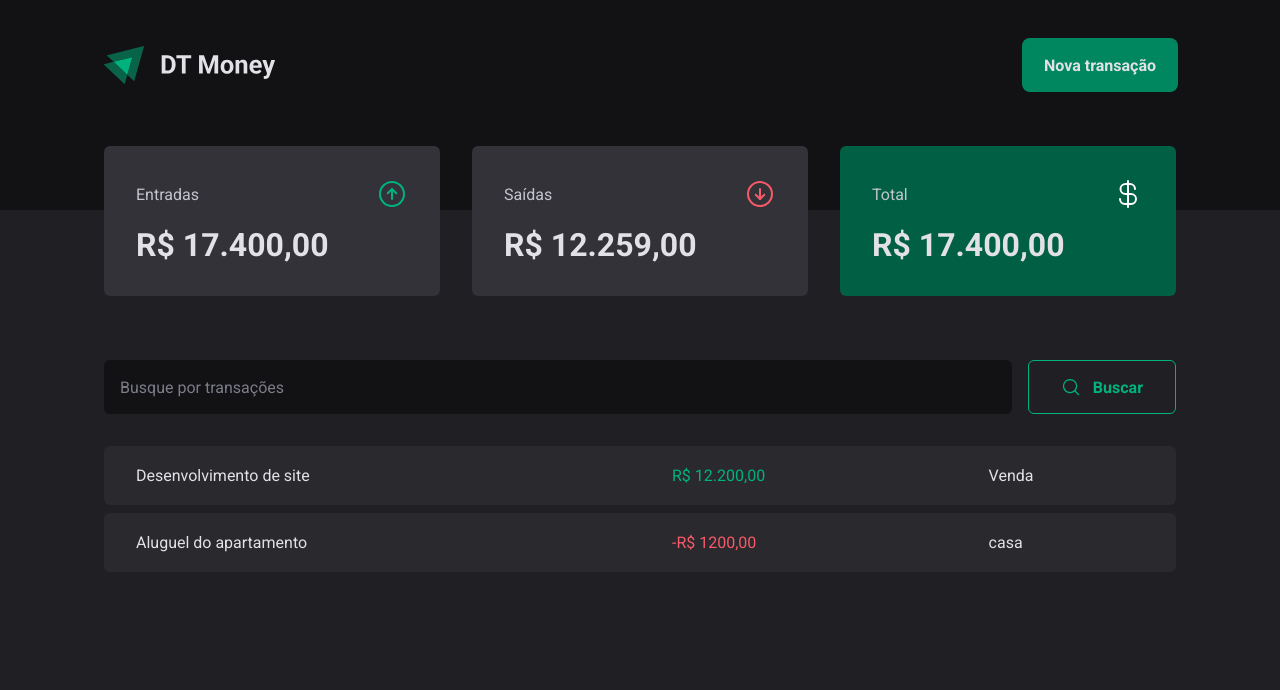
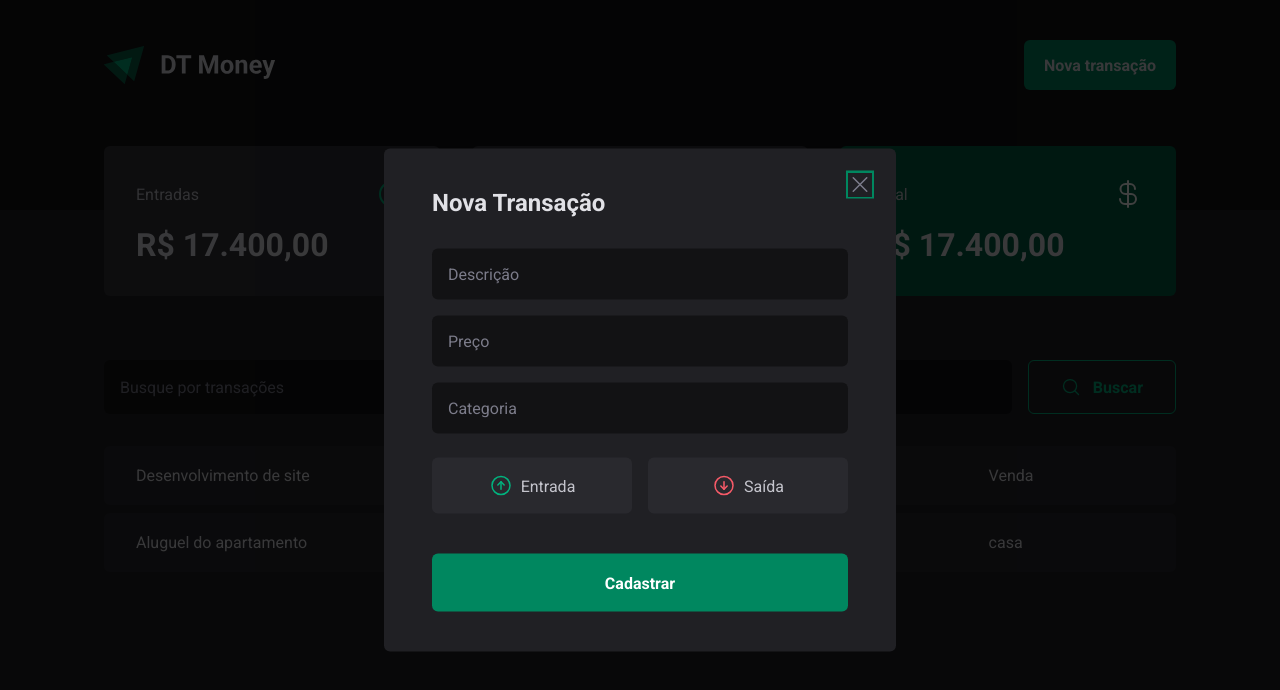
Before and after one commit to jose-xavier/dt-money, a React (Vite) app: page / in a window 1280 px wide. Both pictures are taken after a click on the button "Nova transação". Shown: the top 690 px of the page. Built offline with nearby package versions, Linux system fonts and the light colour scheme.

Commit message:
create NewTransactionModal

```diff
--- a/package.json
+++ b/package.json
@@ -9,6 +9,8 @@
     "preview": "vite preview"
   },
   "dependencies": {
+    "@radix-ui/react-dialog": "^1.0.2",
+    "@radix-ui/react-radio-group": "^1.1.1",
     "phosphor-react": "^1.4.1",
     "react": "^18.2.0",
     "react-dom": "^18.2.0",
--- a/src/components/Header/index.tsx
+++ b/src/components/Header/index.tsx
@@ -1,12 +1,21 @@
 import { HeaderContainer, HeaderContent, NewTransitionButton } from './styles'
+import * as Dialog from '@radix-ui/react-dialog'
 import logoImg from '../../assets/logo.svg'
+import { NewTransactionModal } from '../NewTransactionModal'
 
 export function Header() {
   return (
     <HeaderContainer>
       <HeaderContent>
         <img src={logoImg} alt="" />
-        <NewTransitionButton>Nova transação</NewTransitionButton>
+
+        <Dialog.Root>
+          <Dialog.Trigger asChild>
+            <NewTransitionButton>Nova transação</NewTransitionButton>
+          </Dialog.Trigger>
+
+          <NewTransactionModal />
+        </Dialog.Root>
       </HeaderContent>
     </HeaderContainer>
   )
--- /dev/null
+++ b/src/components/NewTransactionModal/index.tsx
@@ -0,0 +1,45 @@
+import * as Dialog from '@radix-ui/react-dialog'
+
+import {
+  CloseButton,
+  Content,
+  Overlay,
+  TransactionType,
+  TransactionTypeButton,
+} from './styles'
+import { X, ArrowCircleUp, ArrowCircleDown } from 'phosphor-react'
+
+export function NewTransactionModal() {
+  return (
+    <Dialog.Portal>
+      <Overlay />
+
+      <Content>
+        <Dialog.Title>Nova Transação</Dialog.Title>
+
+        <CloseButton>
+          <X size={24} />
+        </CloseButton>
+
+        <form>
+          <input type="text" placeholder="Descrição" required />
+          <input type="number" placeholder="Preço" required />
+          <input type="text" placeholder="Categoria" required />
+
+          <TransactionType>
+            <TransactionTypeButton variant="income" value="income">
+              <ArrowCircleUp size={24} />
+              Entrada
+            </TransactionTypeButton>
+            <TransactionTypeButton variant="outcome" value="outcome">
+              <ArrowCircleDown size={24} />
+              Saída
+            </TransactionTypeButton>
+          </TransactionType>
+
+          <button type="submit">Cadastrar</button>
+        </form>
+      </Content>
+    </Dialog.Portal>
+  )
+}
--- /dev/null
+++ b/src/components/NewTransactionModal/styles.ts
@@ -0,0 +1,126 @@
+import * as Dialog from '@radix-ui/react-dialog'
+import * as RadioGroup from '@radix-ui/react-radio-group'
+import styled from 'styled-components'
+
+export const Overlay = styled(Dialog.Overlay)`
+  position: fixed;
+  width: 100vw;
+  height: 100vh;
+  inset: 0;
+  background-color: rgba(0, 0, 0, 0.75);
+`
+
+export const Content = styled(Dialog.Content)`
+  min-width: 32rem;
+  background: ${(props) => props.theme['gray-800']};
+  padding: 2.5rem 3rem;
+  border-radius: 6px;
+
+  position: fixed;
+  top: 50%;
+  left: 50%;
+  transform: translate(-50%, -50%);
+
+  form {
+    margin-top: 2rem;
+
+    display: flex;
+    flex-direction: column;
+    gap: 1rem;
+
+    input {
+      padding: 1rem;
+      background: ${(props) => props.theme['gray-900']};
+      color: ${(props) => props.theme['gray-300']};
+      border: 0;
+      border-radius: 6px;
+
+      &::placeholder {
+        color: ${(props) => props.theme['gray-500']};
+      }
+    }
+
+    button[type='submit'] {
+      height: 58px;
+      background: ${(props) => props.theme['green-500']};
+      color: ${(props) => props.theme.white};
+      font-weight: bold;
+      border: 0;
+      border-radius: 6px;
+      margin-top: 1.5rem;
+      cursor: pointer;
+
+      &:hover {
+        background: ${(props) => props.theme['green-700']};
+        transition: background-color 0.2s;
+      }
+    }
+  }
+`
+
+export const CloseButton = styled(Dialog.Close)`
+  background: transparent;
+  color: ${(props) => props.theme['gray-500']};
+  border: 0;
+  line-height: 0;
+  cursor: pointer;
+
+  position: absolute;
+  right: 1.5rem;
+  top: 1.5rem;
+`
+
+export const TransactionType = styled(RadioGroup.Root)`
+  display: grid;
+  grid-template-columns: repeat(2, 1fr);
+  gap: 1rem;
+`
+
+interface TransactionTypeButtonProps {
+  variant: 'income' | 'outcome'
+}
+
+export const TransactionTypeButton = styled(
+  RadioGroup.Item,
+)<TransactionTypeButtonProps>`
+  display: flex;
+  justify-content: center;
+  align-items: center;
+  gap: 0.5rem;
+
+  background: ${(props) => props.theme['gray-700']};
+  color: ${(props) => props.theme['gray-300']};
+  padding: 1rem;
+  margin-top: 0.5rem;
+  border: 0;
+  border-radius: 6px;
+
+  &:hover {
+    background: ${(props) => props.theme['gray-600']};
+    transition: background-color 0.2s;
+  }
+
+  svg {
+    color: ${(props) =>
+      props.variant === 'income'
+        ? props.theme['green-300']
+        : props.theme['red-300']};
+  }
+
+  &[data-state='unchecked']:hover {
+    background: ${(props) => props.theme['gray-600']};
+  }
+
+  &[data-state='checked'] {
+    background: ${(props) =>
+      props.variant === 'income'
+        ? props.theme['green-500']
+        : props.theme['red-500']};
+
+    color: ${(props) => props.theme.white};
+
+    svg {
+      color: ${(props) => props.theme.white};
+    }
+  }
+`
--- a/src/pages/Transactions/components/SearchForm/styles.ts
+++ b/src/pages/Transactions/components/SearchForm/styles.ts
@@ -8,6 +8,7 @@
     flex: 1;
     padding: 1rem;
     background: ${(props) => props.theme['gray-900']};
+    color: ${(props) => props.theme['gray-300']};
     border: 0;
     border-radius: 6px;
 
@@ -28,10 +29,11 @@
     padding: 0 2rem;
     border-radius: 6px;
     border: 1px solid ${(props) => props.theme['green-300']};
+    cursor: pointer;
 
     &:hover {
-      background: ${(props) => props.theme['gray-500']};
-      border: 1px solid ${(props) => props.theme['green-300']};
+      background: ${(props) => props.theme['green-500']};
+      border: 1px solid ${(props) => props.theme['green-500']};
       color: ${(props) => props.theme.white};
       transition: background-color 0.2s, color 0.2s, border-color 0.2s;
     }
```
Also changed, not shown: 1 other file (tests, documents, lock files or other folders).
